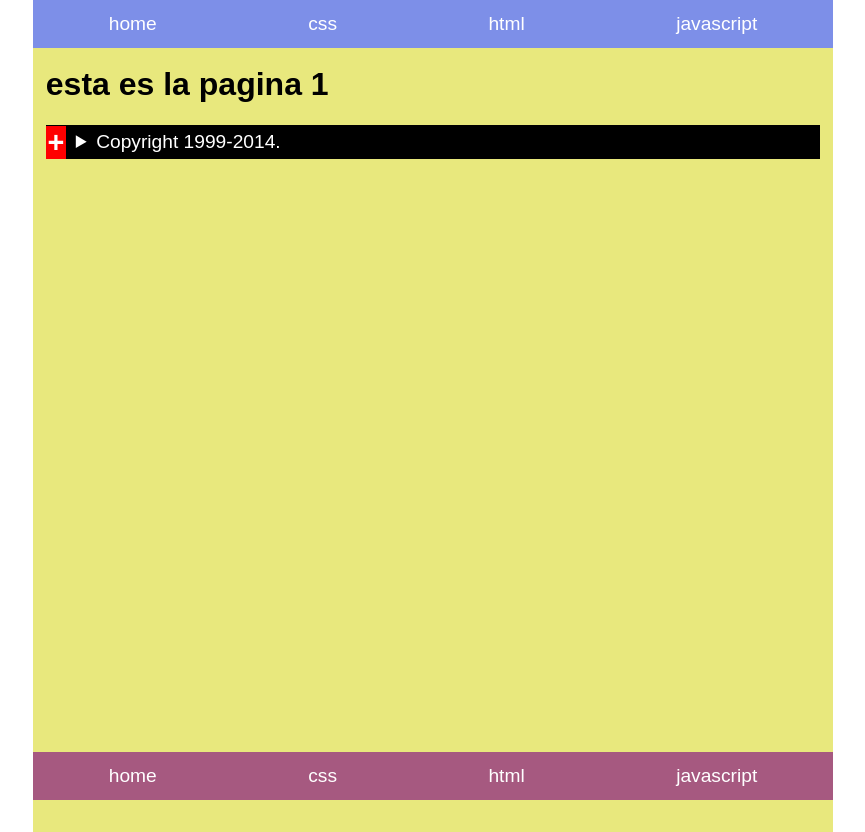
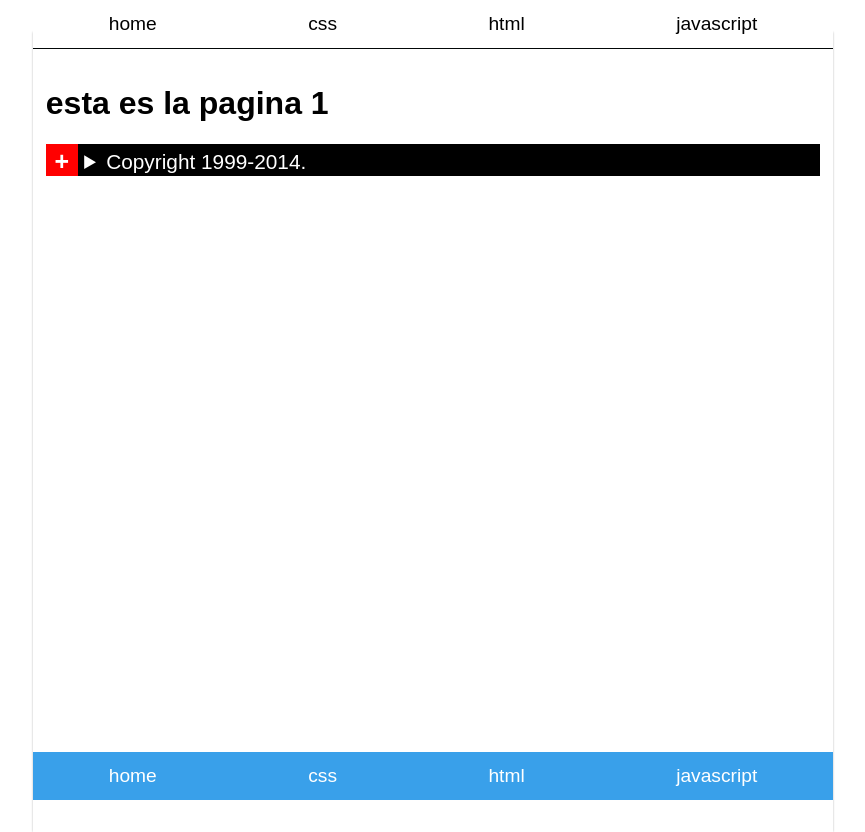
Before and after one commit to pablojavierjimenez/minimum, a plain HTML site: page index.html in a window 1280 px wide. Shown: the whole page, without its empty margins (207-1072 px from the left). Drawn offline with Linux system fonts and the light colour scheme.

Commit message:
fixin a bug on hash reload, and change some other thing

```diff
--- a/index.html
+++ b/index.html
@@ -29,23 +29,28 @@
       padding: .8rem 0;
     }
     header nav {
-      background-color: hsl(230, 70%, 70%);
+      border-bottom: 1px solid #030808;
+      background-color: hsl(230, 70%, 100%);
     }
     footer nav {
-      background-color: hsl(330, 30%, 50%);
+      background-color: hsl(205, 81%, 57%);
     }
     a {
-      color: white;
+      color:hsl(230, 70%, 0%);
       font-size: 1.2rem;
       text-decoration: none;
+    }
+    footer a {
+      color:hsl(230, 70%, 100%);
     }
     .page {
       display: none;
       margin: 0 auto;
       max-width: 800px;
       min-height: 100vh;
-      padding: .8rem .8rem 2rem;
+      padding: 2rem .8rem 2rem;
       box-sizing: border-box;
+      box-shadow: #b9b9b9 0px 0px 2px;
     }
     .page:target {
       display: block;
@@ -65,8 +70,10 @@
     summary {
       background-color: black;
       color: white;
-      font-size: 1.2rem;
       padding: .4rem 0;
+      font-size: 1.3rem;
+      box-sizing: border-box;
+      height: 2rem;
     }
     summary::-webkit-details-marker {
       display: none
@@ -76,12 +83,14 @@
       content: "+";
       color: #fff;
       float: left;
-      font-size: 1.5em;
+      font-size: 1.2em;
       font-weight: bold;
-      margin: -5px 10px 0 0;
-      padding: 0;
       text-align: center;
-      width: 20px;
+      width: 2rem;
+      padding: .2rem;
+      margin: -.4rem .4rem 0 0;
+      box-sizing: border-box;
+      height: 2rem;
     }
     details[open] {
       padding: 0 0 .5rem;
@@ -106,7 +115,7 @@
   </header>
 
   <main id="main">
-    <div id="!/home" class="page yellow">
+    <div id="!/home" class="page">
       <h1>esta es la pagina 1</h1>
       <details>
         <summary>Copyright 1999-2014.</summary>
@@ -117,7 +126,7 @@
         <progress value="22" max="100"></progress>
       </details>
     </div>
-    <div id="!/css" class="page green">
+    <div id="!/css" class="page">
       <h1>codigo css</h1>
     <pre>
       body {
@@ -177,14 +186,14 @@
       }
     </pre>
     </div>
-    <div id="!/html" class="page purple">
+    <div id="!/html" class="page">
       <h1>codigo html</h1>
       <h4>word breack oportunity</h4>
       <p>
         This is a veryveryveryveryveryveryveryveryvery<wbr>veryveryveryveryveryveryveryveryvery<wbr>longwordthatwillbreakatspecific<wbr>placeswhenthebrowserwindowisresized.
       </p>
     </div>
-    <div id="!/javascript" class="page red">
+    <div id="!/javascript" class="page">
       <h1>codigo javascript</h1>
     <pre>
       var app = {};
@@ -212,5 +221,5 @@
 
 </body>
 <script>
-  window.location = window.location + '#!/home';
+  window.location.href = window.location.origin + window.location.pathname + "#!/home";
 </script>
```
